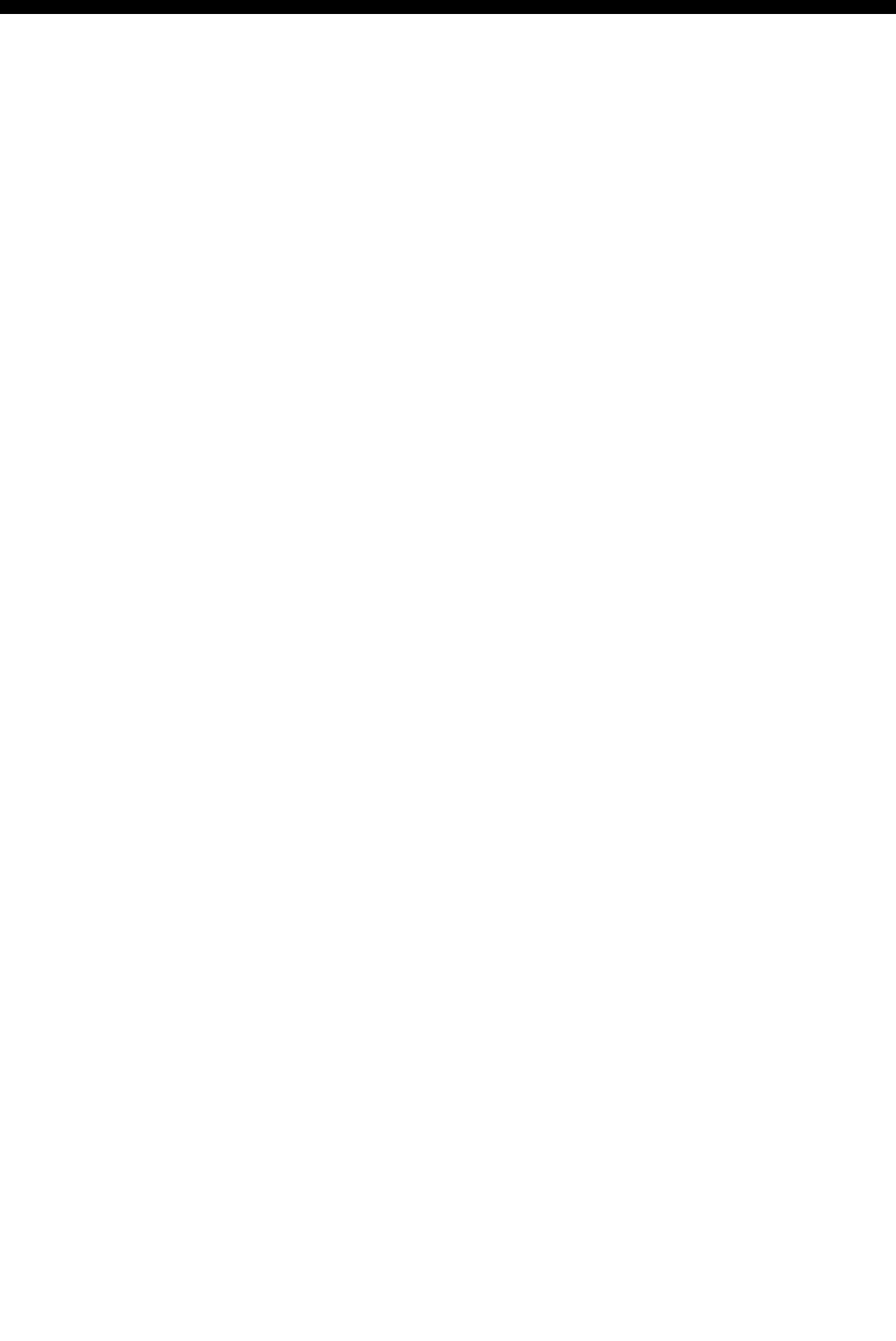
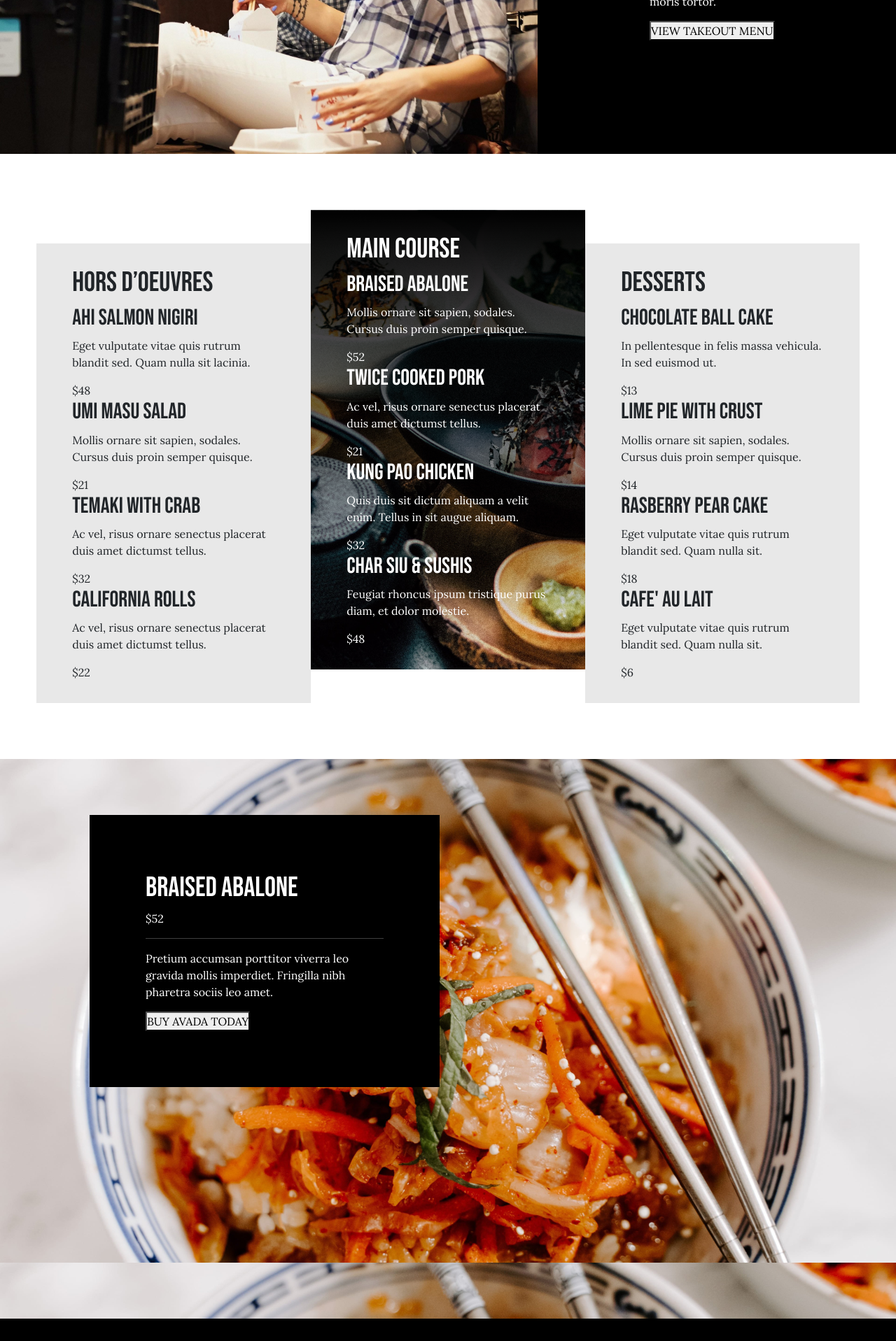
Before and after one commit to dunzolo/proj-html-vuejs, a Vue app: page / in a window 1280 px wide. Shown: the part 7222-9139 px from the top of the page at 70% size. Before the commit the page ends 7242 px from the top, so only its background shows below. Built offline with nearby package versions, Linux system fonts and the light colour scheme.

Commit message:
added column menu and last section AppMain

```diff
--- a/src/components/AppMain.vue
+++ b/src/components/AppMain.vue
@@ -178,7 +178,117 @@ export default {
                 </div>
             </div>
         </div>
-
+        <!-- sixth section -->
+        <div id="sixth-section" class="container-full">
+            <div class="image-full"></div>
+            <div class="caption-right">
+                <div class="container">
+                    <div class="col-3">
+                        <span>________</span>
+                    </div>
+                    <div class="col-9">
+                        <p>ENJOY YOUR MEAL AT HOME</p>
+                        <h1>TAKEOUT NOW AVAILABLE</h1>
+                        <p>Pellentesque vitae viverra risus, sagittis. Venenatis ridiculus scelerisque nisi in urna nulla non arcu moris tortor.</p>
+                        <button>VIEW TAKEOUT MENU</button>
+                    </div>
+                </div>
+            </div>
+        </div>
+        <!-- seventh section -->
+        <div id="seventh-section" class="container-large">
+            <div class="row">
+                <div class="col-4">
+                    <div class="container">
+                        <h1>HORS D’OEUVRES</h1>
+                        <div>
+                            <h2>AHI SALMON NIGIRI</h2>
+                            <p>Eget vulputate vitae quis rutrum blandit sed. Quam nulla sit lacinia.</p>
+                            <span>$48</span>
+                        </div>
+                        <div>
+                            <h2>UMI MASU SALAD</h2>
+                            <p>Mollis ornare sit sapien, sodales. Cursus duis proin semper quisque.</p>
+                            <span>$21</span>
+                        </div>
+                        <div>
+                            <h2>TEMAKI WITH CRAB</h2>
+                            <p>Ac vel, risus ornare senectus placerat duis amet dictumst tellus.</p>
+                            <span>$32</span>
+                        </div>
+                        <div>
+                            <h2>CALIFORNIA ROLLS</h2>
+                            <p>Ac vel, risus ornare senectus placerat duis amet dictumst tellus.</p>
+                            <span>$22</span>
+                        </div>
+                    </div>
+                </div>
+                <div class="col-4 menu">
+                    <div class="container">
+                        <h1>MAIN COURSE</h1>
+                        <div>
+                            <h2>BRAISED ABALONE</h2>
+                            <p>Mollis ornare sit sapien, sodales. Cursus duis proin semper quisque.</p>
+                            <span>$52</span>
+                        </div>
+                        <div>
+                            <h2>TWICE COOKED PORK</h2>
+                            <p>Ac vel, risus ornare senectus placerat duis amet dictumst tellus.</p>
+                            <span>$21</span>
+                        </div>
+                        <div>
+                            <h2>KUNG PAO CHICKEN</h2>
+                            <p>Quis duis sit dictum aliquam a velit enim. Tellus in sit augue aliquam.</p>
+                            <span>$32</span>
+                        </div>
+                        <div>
+                            <h2>CHAR SIU & SUSHIS</h2>
+                            <p>Feugiat rhoncus ipsum tristique purus diam, et dolor molestie.</p>
+                            <span>$48</span>
+                        </div>
+                    </div>
+                </div>
+                <div class="col-4">
+                    <div class="container">
+                        <h1>DESSERTS</h1>
+                        <div>
+                            <h2>CHOCOLATE BALL CAKE</h2>
+                            <p>In pellentesque in felis massa vehicula. In sed euismod ut.</p>
+                            <span>$13</span>
+                        </div>
+                        <div>
+                            <h2>LIME PIE WITH CRUST</h2>
+                            <p>Mollis ornare sit sapien, sodales. Cursus duis proin semper quisque.</p>
+                            <span>$14</span>
+                        </div>
+                        <div>
+                            <h2>RASBERRY PEAR CAKE</h2>
+                            <p>Eget vulputate vitae quis rutrum blandit sed. Quam nulla sit.</p>
+                            <span>$18</span>
+                        </div>
+                        <div>
+                            <h2>CAFE' AU LAIT</h2>
+                            <p>Eget vulputate vitae quis rutrum blandit sed. Quam nulla sit.</p>
+                            <span>$6</span>
+                        </div>
+                    </div>
+                </div>
+            </div>
+        </div>
+        <!-- eigth section -->
+        <div id="eigth-section">
+            <div class="container-full">
+                <div class="row">
+                    <div class="box">
+                        <h1>BRAISED ABALONE</h1>
+                        <span>$52</span>
+                        <hr>
+                        <p>Pretium accumsan porttitor viverra leo gravida mollis imperdiet. Fringilla nibh pharetra sociis leo amet.</p>
+                        <button>BUY AVADA TODAY</button>
+                    </div>
+                </div>
+            </div>
+        </div>
     </main>
 </template>
 
@@ -357,4 +467,73 @@ export default {
         }
     }
 }
+
+#sixth-section {
+    .image-full {
+        width: 60%;
+        height: 100%;
+        background-image: url('/slider72x-scaled.jpg');
+        background-size: 120%;
+    }
+}
+
+#seventh-section.container-large {
+    width: 90%;
+    margin: 0 auto;
+    // height: 300px;
+
+    .row {
+        height: 100%;
+        padding: 5rem 0;
+
+        .col-4 {
+            padding: 0;
+            margin-top: 3rem;
+            height: 100%;
+            background-color: #E8E8E8;
+
+            &.menu {
+                margin-top: 0;
+                background-image: linear-gradient(black, transparent), url('/misc22x.jpg');
+                background-size: 120%;
+                background-position: 0;
+                color: white;
+
+            }
+
+            .container {
+                margin-top: 2rem;
+                margin-bottom: 2rem;
+                width: 80%;
+            }
+        }
+
+    }
+
+}
+
+#eigth-section {
+    .container-full {
+        height: 800px;
+
+        .row {
+            margin: 0;
+            width: 100%;
+            height: 100%;
+            background-image: url('/hero42x.jpg');
+            background-size: 100%;
+            position: relative;
+
+            .box {
+                position: absolute;
+                top: 10%;
+                left: 10%;
+                background-color: black;
+                color: white;
+                width: 500px;
+                padding: 5rem;
+            }
+        }
+    }
+}
 </style>
```
